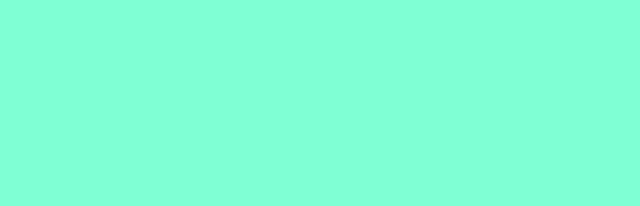
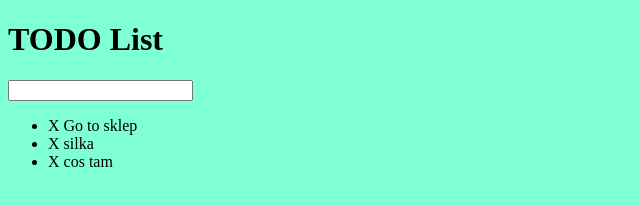
Before and after one commit to PrzemekBo/jquery-taskList, a plain HTML site: page index.html in a window 1280 px wide. Shown: the whole page, without its empty margins (0-640 px from the left). Drawn offline with Linux system fonts and the light colour scheme.

Commit message:
basic mision

```diff
--- a/index.html
+++ b/index.html
@@ -8,6 +8,16 @@
 
 </head>
 <body>
+<div id="container">
+    <h1>TODO List</h1>
+    <input type="text">
+    <ul>
+        <li><span>X</span> Go to sklep</li>
+        <li><span>X</span> silka</li>
+        <li><span>X</span> cos tam</li>
+    </ul>
+
+</div>
 
 
 <script type="text/javascript" src="js/todos.js"></script>
```
